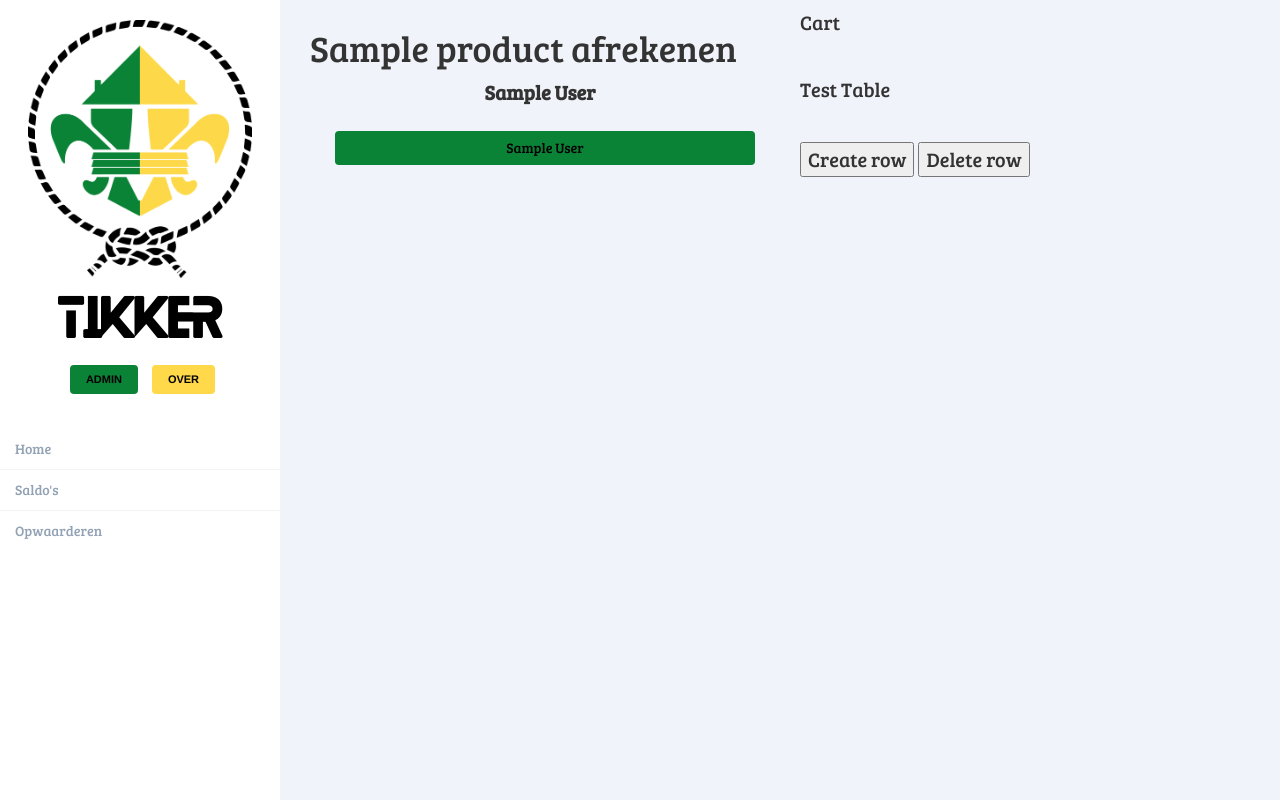
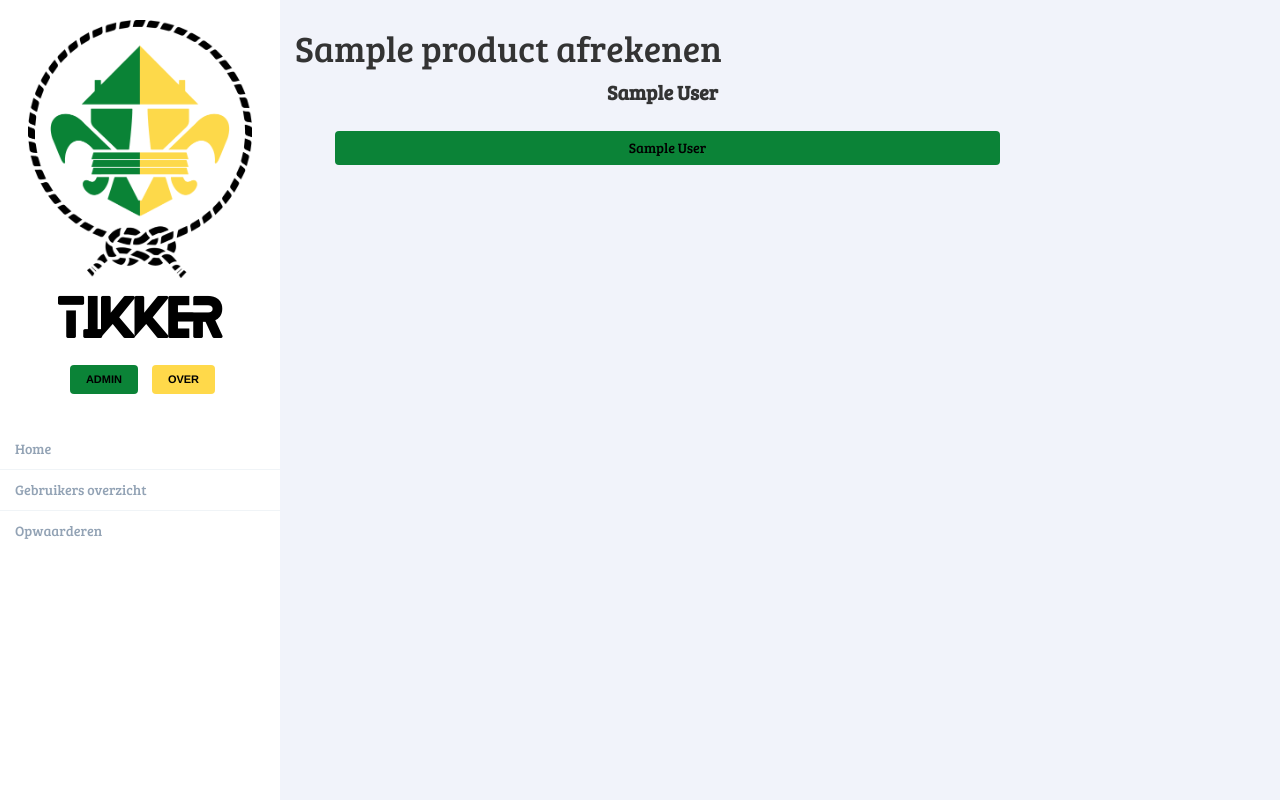
Before and after one commit to Yoronex/KVLSTikker, a Flask app: page /drink/1 in a window 1280 px wide. Run offline with Flask 2, Linux system fonts and the light colour scheme; tables that the repository leaves empty hold one stand-in row (Sample ...); some libraries are stand-ins or nearby versions.

Commit message:
Fixed small bugs in processing and layout. Removed virtual environment

```diff
--- a/app/dbhandler.py
+++ b/app/dbhandler.py
@@ -34,7 +34,7 @@ class dbhandler():
                                   newbal=user.balance)
         db.session.add(transaction)
         db.session.commit()
-        flash("Gebruiker {} heeft succesvol opgewaardeerd met {} euro".format(user.name, upgrade.amount), "success")
+        flash("Gebruiker {} heeft succesvol opgewaardeerd met €{}".format(user.name, str("%.2f" % upgrade.amount).replace(".", ",")), "success")
 
     def adddrink(self, name, price, image):
         product = Product(name=name, price=price, purchaseable=True)
--- a/app/models.py
+++ b/app/models.py
@@ -26,7 +26,7 @@ class User(db.Model):
 
 class Upgrade(db.Model):
     id = db.Column(db.Integer, primary_key=True)
-    timestamp = db.Column(db.DateTime, index=True, default=datetime.utcnow)
+    timestamp = db.Column(db.DateTime(timezone=True), index=True, default=datetime.now())
     user_id = db.Column(db.Integer, db.ForeignKey('user.id'))
     transactions = db.relationship('Transaction', backref='upgrade', lazy='dynamic')
     amount = db.Column(db.Float)
@@ -48,7 +48,7 @@ class Product(db.Model):
 
 class Purchase(db.Model):
     id = db.Column(db.Integer, primary_key=True)
-    timestamp = db.Column(db.DateTime, index=True, default=datetime.utcnow)
+    timestamp = db.Column(db.DateTime(timezone=True), index=True, default=datetime.now())
     product_id = db.Column(db.Integer, db.ForeignKey('product.id'))
     user_id = db.Column(db.Integer, db.ForeignKey('user.id'))
     transactions = db.relationship('Transaction', backref='purchase', lazy='dynamic')
@@ -60,7 +60,7 @@ class Purchase(db.Model):
 
 class Transaction(db.Model):
     id = db.Column(db.Integer, primary_key=True)
-    timestamp = db.Column(db.DateTime, index=True, default=datetime.utcnow)
+    timestamp = db.Column(db.DateTime(timezone=True), index=True, default=datetime.now())
     user_id = db.Column(db.Integer, db.ForeignKey('user.id'))
     purchase_id = db.Column(db.Integer, db.ForeignKey('purchase.id'))
     upgrade_id = db.Column(db.Integer, db.ForeignKey('upgrade.id'))
--- a/app/routes.py
+++ b/app/routes.py
@@ -13,6 +13,8 @@ import matplotlib
 matplotlib.use('Agg')
 import matplotlib.pyplot as plt
 import math
+from datetime import datetime
+from dateutil import tz
 
 db_handler = dbhandler()
 
@@ -52,6 +54,25 @@ def make_autopct(values):
         return '{p:.2f}%  ({v:d})'.format(p=pct,v=val)
     return my_autopct
 
+def convert_to_local_time(transactions):
+    from_zone = tz.tzutc()
+    to_zone = tz.tzlocal()
+    result = []
+
+    for t in transactions:
+    # utc = datetime.utcnow()
+        utc = datetime.strptime(t.datetime, '%Y-%m-%d %H:%M:%S.%f')
+
+        # Tell the datetime object that it's in UTC time zone since
+        # datetime objects are 'naive' by default
+        utc = utc.replace(tzinfo=from_zone)
+
+        # Convert time zone
+        result.append(utc.astimezone(to_zone))
+
+    return result
+
+
 plotcolours = ["#0b8337", "#ffd94a", "#707070"]
 
 @app.route('/')
@@ -75,7 +96,11 @@ def login():
 def upgrade():
     form = UpgradeBalanceForm()
     if form.validate_on_submit():
-        db_handler.addbalance(form.user.data, form.amount.data)
+        amount = float(form.amount.data.replace(",", "."))
+        if amount < 0.0:
+            flash("Opwaardering kan niet negatief zijn!", "danger")
+            return render_template('upgrade.html', title='Opwaarderen', form=form)
+        db_handler.addbalance(form.user.data, amount)
         return redirect(url_for('index'))
     return render_template('upgrade.html', title='Opwaarderen', form=form)
 
@@ -95,7 +120,8 @@ def users():
 def user(userid):
     user = User.query.get(userid)
     transactions = user.transactions.order_by(Transaction.id.desc()).all()
-    purchases = user.purchases.all()
+    for t in transactions:
+        print(t.timestamp)
     upgrades = user.upgrades.all()
     return render_template('user.html', user=user, transactions=transactions, Purchase=Purchase, upgrades=upgrades, Product=Product)
 
@@ -139,11 +165,6 @@ def test():
         flash("Product {} succesvol aangemaakt".format(product.name))
         return redirect(url_for('admin'))
     return render_template('testforms.html', form=form)'''
-
-@app.route('/about')
-@register_breadcrumb(app, '.about', 'Over Tikker', order=1)
-def about():
-    return render_template('about.html', title="Over Tikker")
 
 ##
 #
@@ -210,7 +231,7 @@ def admin_drinks():
     drinks = Product.query.all()
     form = DrinkForm()
     if form.validate_on_submit():
-        db_handler.adddrink(form.name.data, form.price.data, form.image.data)
+        db_handler.adddrink(form.name.data, float(form.price.data.replace(",", ".")), form.image.data)
         return redirect(url_for('admin_drinks'))
     return render_template('admin/mandrinks.html', drinks=drinks, form=form)
 
@@ -219,7 +240,7 @@ def admin_drinks_edit(drinkid):
     form = ChangeDrinkForm()
     form2 = ChangeDrinkImageForm()
     if form.submit1.data and form.validate_on_submit():
-        db_handler.editdrink_attr(drinkid, form.name.data, form.price.data, form.purchaseable.data)
+        db_handler.editdrink_attr(drinkid, form.name.data, float(form.price.data.replace(",", ".")), form.purchaseable.data)
         return redirect(url_for('admin_drinks'))
     if form2.submit2.data and form2.validate_on_submit():
         db_handler.editdrink_image(drinkid, form2.image.data)
--- a/app/static/cart.js
+++ b/app/static/cart.js
@@ -1,19 +1,6 @@
 var cartList = [];   //Orders all users in a cart
 
 var prod_price;
-
-function myCreateFunction() {
-  var table = document.getElementById("myTable");
-  var row = table.insertRow(0);
-  var cell1 = row.insertCell(0);
-  var cell2 = row.insertCell(1);
-  cell1.innerHTML = "NEW CELL1";
-  cell2.innerHTML = "NEW CELL2";
-}
-
-function myDeleteFunction() {
-  document.getElementById("myTable").deleteRow(0);
-}
 
 /*
 Table layout
@@ -27,6 +14,9 @@ var count_loc = 2;
 var price_loc = 3;
 
 
+function makeSubmitInvisible() {
+    document.getElementById("submitbutton").style.visibility = "hidden";
+}
 
 function addToCart(u_id, user_name, p_price) {
     prod_price = p_price;
@@ -43,23 +33,29 @@ function addToCart(u_id, user_name, p_price) {
     var cell2 = row.insertCell(count_loc);
     var cell3 = row.insertCell(price_loc);
 
-    cell0.innerHTML = "<a onclick='removeFromCart(" + user_id + ")'>DEL</a>";
+    var minusimg = $('body').data('minus-img');
+    cell0.innerHTML = "<a onclick='removeFromCart(" + user_id + ")' onmouseover=\"\" style=\"cursor: pointer;\"><img src='" + minusimg + "' alt=\"DEL\" title=\"Verwijder één\"></a>";
+    cell0.style.width = "15%";
     cell1.innerHTML = user_name;
-    cell2.innerHTML = 1;
-    cell3.innerHTML = prod_price;
+    cell1.style.width = "50%";
+    cell2.innerHTML = "1x";
+    cell2.style.width = "15%";
+    cell3.innerHTML = "€" + parseFloat(Math.round(prod_price * 100) / 100).toFixed(2).toString();
+    cell3.style.width = "20%";
 
     //var temp = [];
     //temp["id"] = user_id;
     //temp["row"] = row;
     cartList[user_id] = row;
+    document.getElementById("submitbutton").style.visibility = "visible";
 }
 
 function changeCartAmount(user_id, row, amount) {
     //var row = document.getElementById("cart").rows[loc];
     var count_cell = row.cells[count_loc];
     var count = parseInt(count_cell.innerHTML) + amount;
-    row.cells[count_loc].innerHTML = count;
-    row.cells[price_loc].innerHTML = parseFloat(prod_price) * count;
+    row.cells[count_loc].innerHTML = count.toString() + "x";
+    row.cells[price_loc].innerHTML = "€" + parseFloat(Math.round((parseFloat(prod_price) * count)* 100) / 100).toFixed(2).toString();
 }
 
 function removeFromCart(u_id) {
@@ -70,8 +66,33 @@ function removeFromCart(u_id) {
     var count = parseInt(cartList[user_id].cells[count_loc].innerHTML);
     if (count <= 1) {
         document.getElementById("cart").deleteRow(cartList[user_id].rowIndex);
-        calendarList.pop(user_id);
+        delete cartList[user_id];
     } else {
         changeCartAmount(user_id, cartList[user_id], -1)
     }
+
+    if (cartList.length === 0) {
+        document.getElementById("submitbutton").style.visibility = "hidden";
+    }
 }
+
+function submitCart() {
+    if (cartList.length <= 0) {
+        return;
+    }
+
+    var output = "/";
+    for (var key in cartList) {
+        output = output + key;
+        output = output + "a";
+        output = output + parseFloat(cartList[key].cells[count_loc].innerHTML);
+        output = output + "&";
+    }
+    output = output.slice(0, -1);
+    window.location.href = window.location.href + output;
+}
+
+
+window.onload = function() {
+    makeSubmitInvisible()
+}
--- a/app/static/styles.css
+++ b/app/static/styles.css
@@ -132,6 +132,7 @@ body {
 @font-face {
     font-family: standardtext;
     src: url(body_breeserif.ttf);
+    font-size: 20px;
 }
 
 @font-face {
@@ -168,3 +175,19 @@ th {text-align: center;}
     border: 2px solid red;
     margin: 2px;
 }
+
+#cart {
+  border-collapse: collapse;
+  border: 2px solid black;
+}
+
+#cartdiv {
+  text-align: center;
+}
+
+.group_bal {
+  border-radius: 15px;
+  background-color: #C0C0C0;
+    padding-left: 5px;
+    padding-right: 5px;
+}
--- a/app/templates/base.html
+++ b/app/templates/base.html
@@ -40,7 +40,7 @@
                     </li>
                     <li>
                         <a href="{{ url_for('balance') }}">
-                        Saldo's </a>
+                        Gebruikers overzicht </a>
                     </li>
                     <li>
                         <a href="{{ url_for('upgrade') }}">
@@ -49,6 +49,31 @@
                 </ul>
             </div>
             <!-- END MENU -->
+        </div>
+
+          <!-- Modal -->
+        <div class="modal fade" id="about" role="dialog">
+            <div class="modal-dialog">
+
+                <!-- Modal content-->
+                <div class="modal-content">
+                    <div class="modal-header">
+                        <button type="button" class="close" data-dismiss="modal">&times;</button>
+                        <h4 class="modal-title">Over Tikker</h4>
+                    </div>
+                    <div class="modal-body">
+                        <p>Tikker is een nieuw systeem om de consumpties van leden, leiding en andere mensen binnen Scouting Kornet van Limburg Stirum bij te houden.
+                            Er kunnen meerdere groepen opgezet worden, waarbinnen gebruikers aangemaakt kunnen worden. Denk hierbij aan speltakken, maar ook leiding of externen.
+                            Het systeem is zeer flexibel: nieuwe groepen en leden kunnen on-the-fly aangemaakt worden, net zoals nieuwe 'producten'.
+                            Transacties zijn makkelijk te doen en eventueel ook aan te passen, indien dit nodig is.<br>
+                        Bedacht, ontworpen en gebouwd door Roy Kakkenberg, © Roy Kakkenberg 2018-2019</p>
+                    </div>
+                    <div class="modal-footer">
+                        <button type="button" class="btn btn-default" data-dismiss="modal">Sluiten</button>
+                    </div>
+                </div>
+
+            </div>
         </div>
 {% endblock %}
 
--- a/app/templates/drink.html
+++ b/app/templates/drink.html
@@ -7,10 +7,11 @@
 
 {% block app_content %}
 <script src="../static/cart.js"></script>
+<body data-minus-img="{{ url_for('static', filename='minus.png') }}">
 
 <div class="row">
-    <div class="col-md-6">
     <h1>{{ drink.name }} afrekenen</h1>
+    <div class="col-md-9">
 
     <table width="100%">
         <tr>
@@ -25,7 +26,6 @@
                 {% for u in g.users.all() %}
                 <tr>
                     {% if (loop.index + outer_loop.index) % 2 == 0 %}
-                    <!-- href="/drink/{{ drink.id }}/{{ u.id }}" -->
                     <td width="100%"><a class="btn btn-block btn-green" onclick="addToCart('{{ u.id }}', '{{ u.name }}', '{{ drink.price }}')">{{ u.name }}</a></td>
                     {% else %}
                     <td width="100%"><a class="btn btn-block btn-yellow" onclick="addToCart('{{ u.id }}', '{{ u.name }}', '{{ drink.price }}')">{{ u.name }}</a></td>
@@ -37,32 +37,10 @@
         </tr>
     </table>
     </div>
-    <div class="col-md-6">
-        <p>Cart</p>
-        <table id="cart">
+    <div id="cartdiv" class="col-md-3">
+        <table id="cart" width="100%">
         </table>
-        <br>
-        <p>Test Table</p>
-        <table id="myTable">
-        </table>
-        <br>
-        <button onclick="myCreateFunction()">Create row</button>
-        <button onclick="myDeleteFunction()">Delete row</button>
-
-        <!--<script src="/app/templates/js/cart.js">
-        function myCreateFunction() {
-          var table = document.getElementById("cart");
-          var row = table.insertRow(0);
-          var cell1 = row.insertCell(0);
-          var cell2 = row.insertCell(1);
-          cell1.innerHTML = "NEW CELL1";
-          cell2.innerHTML = "NEW CELL2";
-        }
-
-        function myDeleteFunction() {
-          document.getElementById("cart").deleteRow(0);
-        }
-        </script>-->
+        <a class="btn btn-block btn-grey" id="submitbutton" onclick="submitCart()" width="100%">Versturen</a>
     </div>
 </div>
 {% endblock %}
--- a/app/templates/user.html
+++ b/app/templates/user.html
@@ -4,7 +4,9 @@
     <h1>Informatie over {{ user.name }}</h1>
 
     <h2>Transacties</h2>
-    <table width="50%">
+    <div class="row">
+        <div class="col-md-8">
+            <table width="100%">
                 <tr>
                     <th>ID</th>
                     <th>Datum</th>
@@ -36,4 +38,6 @@
                 </tr>
                 {% endfor %}
             </table>
+            </div>
+        </div>
 {% endblock %}
```
Also changed, not shown: other parts of app/static/styles.css (+6 -0 lines), other parts of app/templates/base.html (+2 -2 lines), app/forms.py (+18 -12 lines), app/templates/balance.html (+12 -3 lines), app.db, main.py (line endings or trailing spaces). Lines whose indentation alone changed are shown as unchanged.
